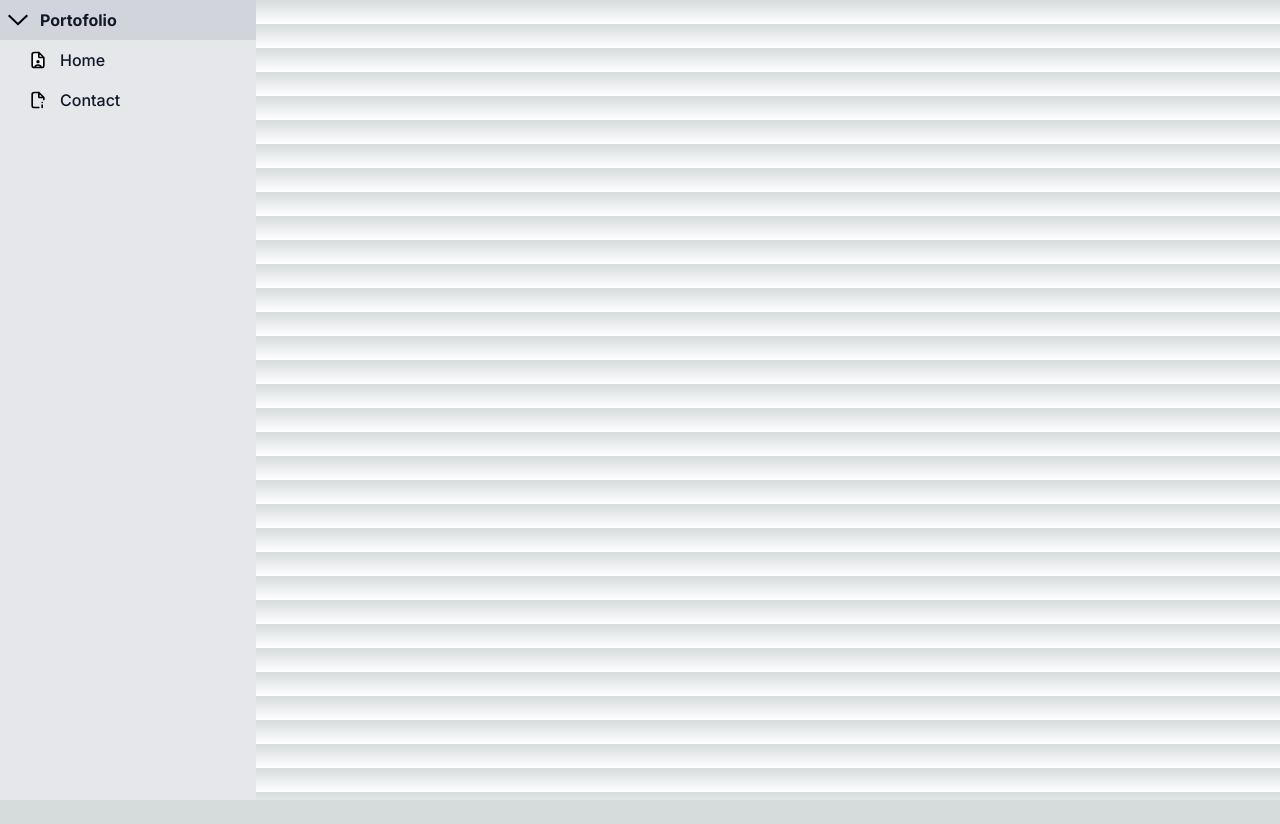
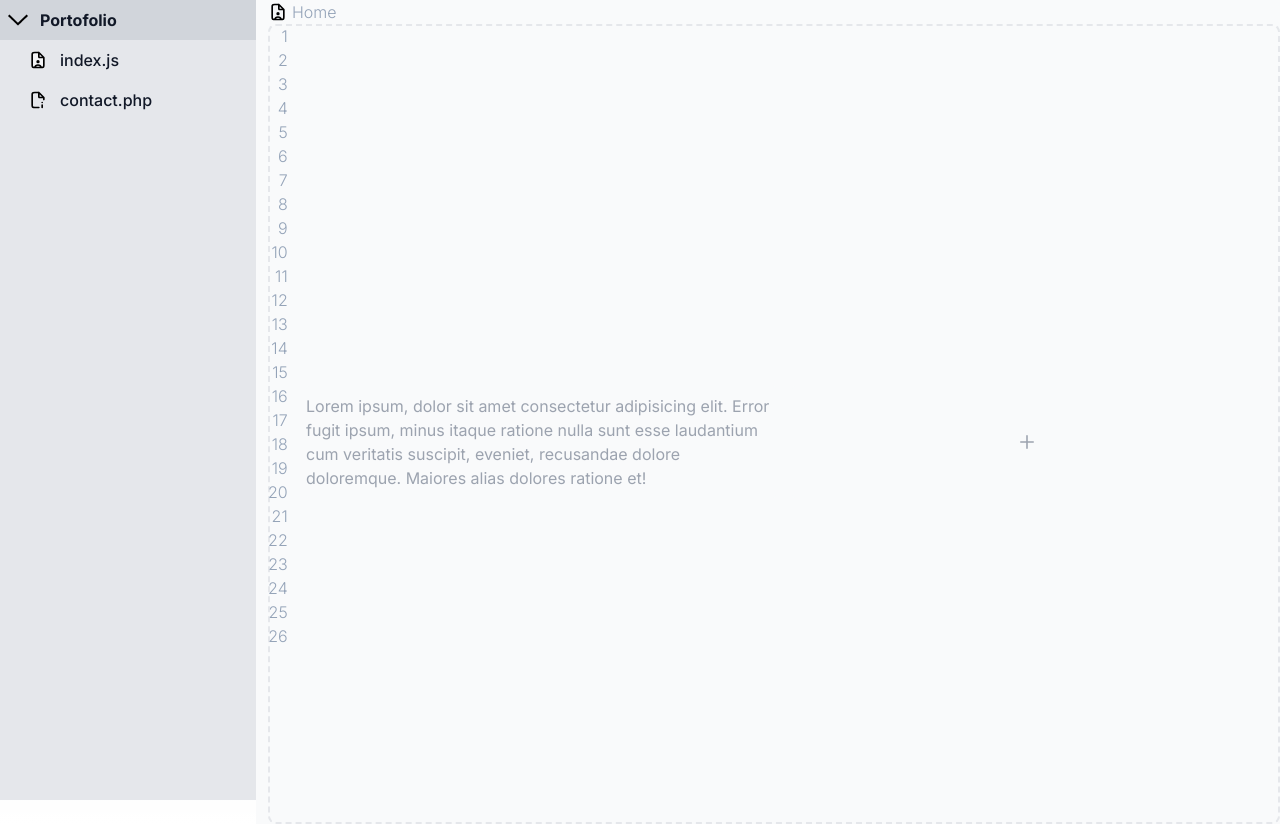
Before and after one commit to BagoesPantera/porto-next, a Next.js app: page / in a window 1280 px wide. Before the commit the page ends 800 px from the top, so only its background shows below. Built offline with nearby package versions, Linux system fonts and the light colour scheme.

Commit message:
feat: add basic home page

```diff
--- a/src/app/layout.js
+++ b/src/app/layout.js
@@ -46,7 +46,7 @@ export default function RootLayout({ children }) {
                   <path d="M13 3H8.2C7.0799 3 6.51984 3 6.09202 3.21799C5.71569 3.40973 5.40973 3.71569 5.21799 4.09202C5 4.51984 5 5.0799 5 6.2V17.8C5 18.9201 5 19.4802 5.21799 19.908C5.40973 20.2843 5.71569 20.5903 6.09202 20.782C6.51984 21 7.0799 21 8.2 21H15.8C16.9201 21 17.4802 21 17.908 20.782C18.2843 20.5903 18.5903 20.2843 18.782 19.908C19 19.4802 19 18.9201 19 17.8V9M13 3L19 9M13 3V7.4C13 7.96005 13 8.24008 13.109 8.45399C13.2049 8.64215 13.3578 8.79513 13.546 8.89101C13.7599 9 14.0399 9 14.6 9H19M8.12695 21C8.571 19.2748 10.1371 18 12.0009 18C13.8648 18 15.4309 19.2748 15.8749 21M13 14C13 14.5523 12.5523 15 12 15C11.4477 15 11 14.5523 11 14C11 13.4477 11.4477 13 12 13C12.5523 13 13 13.4477 13 14Z" stroke="#000000" stroke-width="2" stroke-linecap="round" stroke-linejoin="round"/>
                 </svg>
               </span>
-              <span class="ms-3">Home</span>
+              <span class="ms-3">index.js</span>
             </a>
          </li>
          <li>
@@ -56,7 +56,7 @@ export default function RootLayout({ children }) {
                 <path d="M17 18V21M17 15H17.01M13 3V7.4C13 7.96005 13 8.24008 13.109 8.45399C13.2049 8.64215 13.3578 8.79513 13.546 8.89101C13.7599 9 14.0399 9 14.6 9H19M13 3H8.2C7.0799 3 6.51984 3 6.09202 3.21799C5.71569 3.40973 5.40973 3.71569 5.21799 4.09202C5 4.51984 5 5.0799 5 6.2V17.8C5 18.9201 5 19.4802 5.21799 19.908C5.40973 20.2843 5.71569 20.5903 6.09202 20.782C6.51984 21 7.0799 21 8.2 21H13M13 3L19 9M19 9V11.5" stroke="#000000" stroke-width="2" stroke-linecap="round" stroke-linejoin="round"/>
                 </svg>
               </span>
-              <span class="ms-3">Contact</span>
+              <span class="ms-3">contact.php</span>
             </a>
          </li>
       </ul>
--- a/src/app/page.js
+++ b/src/app/page.js
@@ -1,9 +1,48 @@
-import Image from "next/image";
+export default function Home() {
+   const lineNum = []
+   for (let index = 1; index < 27; index++) {
+      lineNum.push(<><span>{index}</span> <br /></>)
 
-export default function Home() {
+   }
   return (
 
-      <h1>Tes</h1>
+<>
+      <div class=" pl-3 sm:ml-64 bg-gray-50 overflow-hidden">
+      <a href="#" class="flex items-center font-light text-slate-400 w-fit dark:text-white hover:text-slate-600 group">
+         <span class="">
+            <svg  class="flex-shrink-0 w-5 h-5 text-gray-100 transition duration-75 dark:text-gray-400  dark:group-hover:text-white" viewBox="0 0 24 24" fill="currentColor" xmlns="http://www.w3.org/2000/svg">
+            <path d="M13 3H8.2C7.0799 3 6.51984 3 6.09202 3.21799C5.71569 3.40973 5.40973 3.71569 5.21799 4.09202C5 4.51984 5 5.0799 5 6.2V17.8C5 18.9201 5 19.4802 5.21799 19.908C5.40973 20.2843 5.71569 20.5903 6.09202 20.782C6.51984 21 7.0799 21 8.2 21H15.8C16.9201 21 17.4802 21 17.908 20.782C18.2843 20.5903 18.5903 20.2843 18.782 19.908C19 19.4802 19 18.9201 19 17.8V9M13 3L19 9M13 3V7.4C13 7.96005 13 8.24008 13.109 8.45399C13.2049 8.64215 13.3578 8.79513 13.546 8.89101C13.7599 9 14.0399 9 14.6 9H19M8.12695 21C8.571 19.2748 10.1371 18 12.0009 18C13.8648 18 15.4309 19.2748 15.8749 21M13 14C13 14.5523 12.5523 15 12 15C11.4477 15 11 14.5523 11 14C11 13.4477 11.4477 13 12 13C12.5523 13 13 13.4477 13 14Z" stroke="#000000" stroke-width="2" stroke-linecap="round" stroke-linejoin="round"/>
+            </svg>
+         </span>
+         <span class="ms-1 ">Home</span>
+      </a>
+         <div className="absolute p-0 font-light text-slate-400 text-right select-none">
+            {lineNum}
+         </div>
+   <div class="p-4 border-2 border-gray-200 border-dashed rounded-lg dark:border-gray-700 overflow-hidden h-screen">
+      {/* <div class="flex items-center justify-center h-48 mb-4 rounded bg-gray-50 dark:bg-gray-800">
+         <p class="text-2xl text-gray-400 dark:text-gray-500">
+            <svg class="w-3.5 h-3.5" aria-hidden="true" xmlns="http://www.w3.org/2000/svg" fill="none" viewBox="0 0 18 18">
+               <path stroke="currentColor" stroke-linecap="round" stroke-linejoin="round" stroke-width="2" d="M9 1v16M1 9h16"/>
+            </svg>
+         </p>
+      </div> */}
+      <div class="grid grid-cols-2 gap-4 mb-4 h-screen pl-5  items-center">
+         <div class="flex items-center justify-center rounded bg-gray-50 h-28 dark:bg-grey-800">
+            <span class=" text-base text-gray-400 dark:text-gray-500">
+               Lorem ipsum, dolor sit amet consectetur adipisicing elit. Error fugit ipsum, minus itaque ratione nulla sunt esse laudantium cum veritatis suscipit, eveniet, recusandae dolore doloremque. Maiores alias dolores ratione et!
+            </span>
+         </div>
+         <div class="flex items-center justify-center rounded bg-gray-50 h-28 dark:bg-gray-800">
+            <p class="text-2xl text-gray-400 dark:text-gray-500">
+               <svg class="w-3.5 h-3.5" aria-hidden="true" xmlns="http://www.w3.org/2000/svg" fill="none" viewBox="0 0 18 18">
+                  <path stroke="currentColor" stroke-linecap="round" stroke-linejoin="round" stroke-width="2" d="M9 1v16M1 9h16"/>
+               </svg>
+            </p>
+         </div>
+      </div>
+   </div>
+</div></>
 
   );
 }
```
